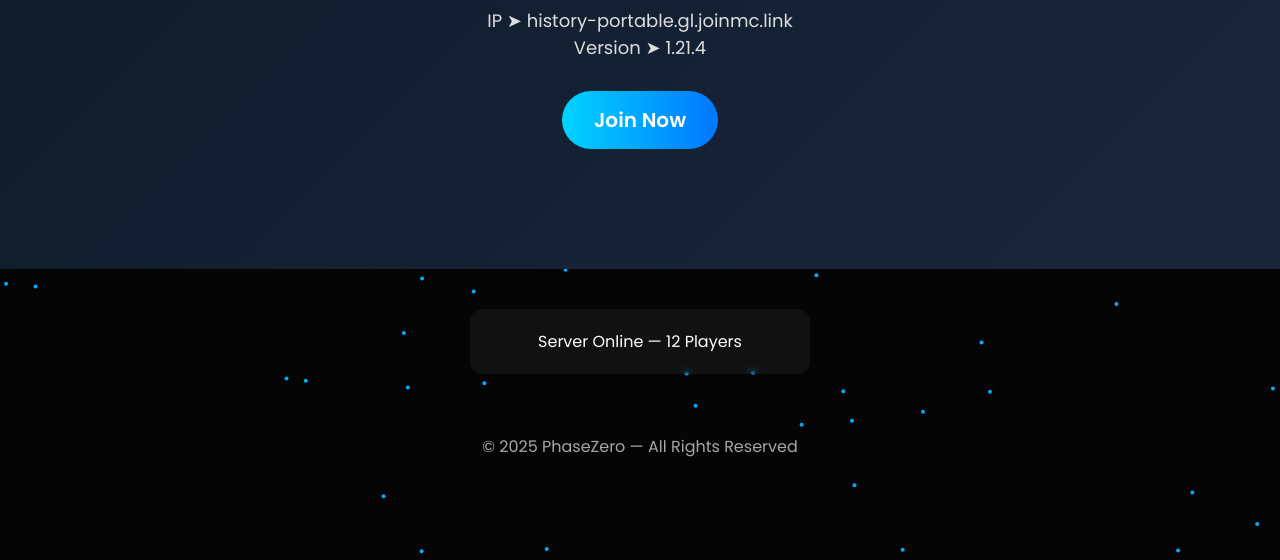
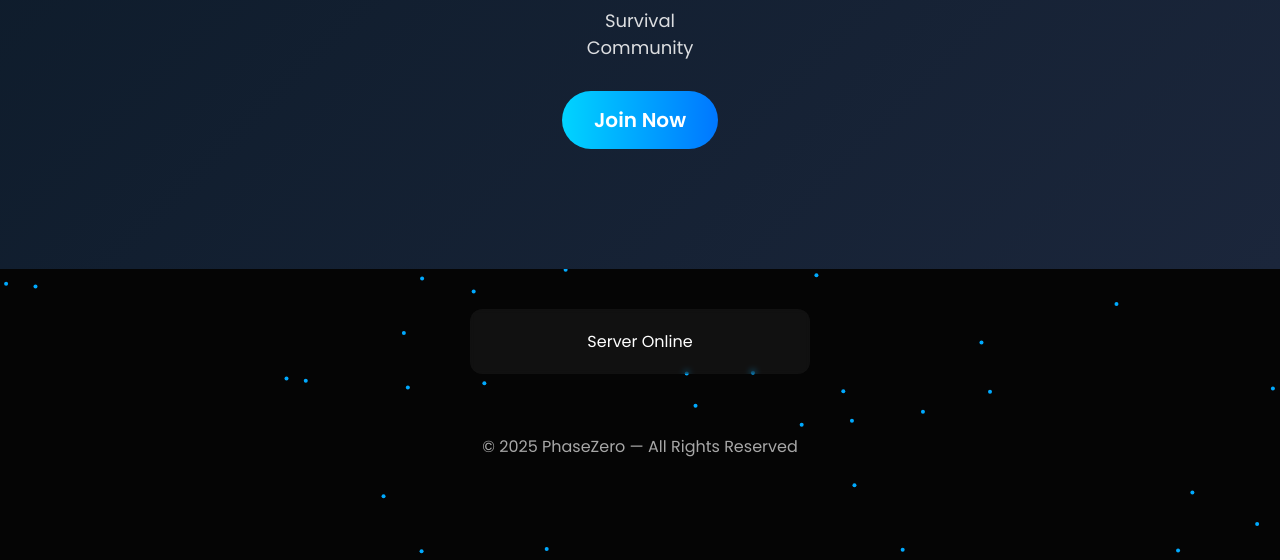
Before and after one commit to CircuitFlareDev/WebSite-SMP, a plain HTML site: page index.html in a window 1280 px wide. Shown: the part 240-800 px from the top of the page. Drawn offline with Linux system fonts and the light colour scheme.

Commit message:
Update index.html

```diff
--- a/index.html
+++ b/index.html
@@ -33,6 +33,7 @@
       text-decoration: none;
       font-size: 20px;
       transition: .25s;
+      cursor: pointer;
     }
     .btn-play:hover { transform: scale(1.08); box-shadow: 0 0 20px #0088ff; }
     #particles-bg {
@@ -69,12 +70,12 @@
   <section class="hero">
     <img src="logo.png" alt="PhaseZero Logo" class="hero-logo">
     <h1 class="hero-title">PhaseZero SMP</h1>
-    <p class="hero-sub">IP ➤ history-portable.gl.joinmc.link<br>Version ➤ 1.21.4</p>
-    <a href="#play" class="btn-play">Join Now</a>
+    <p class="hero-sub">Survival<br>Community</p>
+    <a class="btn-play" id="playBtn">Join Now</a>
   </section>
 
   <!-- Server Status -->
-  <div class="status-box" id="serverStatus">Checking server status...</div>
+  <div class="status-box" id="serverStatus">Server Online</div>
 
   <footer class="footer">© 2025 PhaseZero — All Rights Reserved</footer>
 
@@ -110,8 +111,13 @@
     }
     animate();
 
-    // Fake Server Status
-    document.getElementById('serverStatus').innerText = "Server Online — 12 Players";
+    // Server Status
+    document.getElementById('serverStatus').innerText = "Server Online";
+
+    // Join Button Popup
+    document.getElementById('playBtn').addEventListener('click', () => {
+      alert("Join PhaseZero SMP!\n\nIP: history-portable.gl.joinmc.link\nVersion: 1.21.4");
+    });
   </script>
 
 </body>
```
